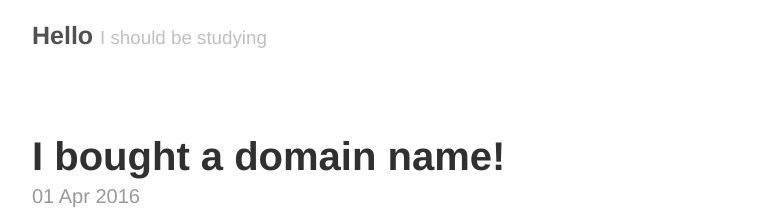
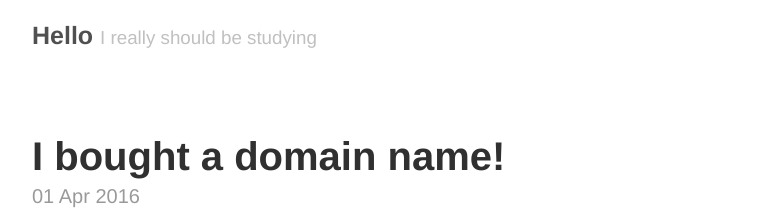
Before and after one commit to jnbrewster/gh-pages, a Jekyll site: the page built from index.html, in a window 1280 px wide. Shown: the top 220 px of the page, without its empty margins (248-1030 px from the left). Built offline with Jekyll 4.4.1, drawn with Linux system fonts in a browser that asks for light colours; the list of posts is cut into pages by our own code.

Commit message:
Read me. Really...

```diff
--- a/_config.yml
+++ b/_config.yml
@@ -5,7 +5,7 @@ permalink:           pretty
 
 # Setup
 title:               Hello
-tagline:             I should be studying
+tagline:             I really should be studying
 url:                 http://joelbrewster.com
 paginate:            1
 baseurl:             ""
```
Also changed, not shown: README.md.
